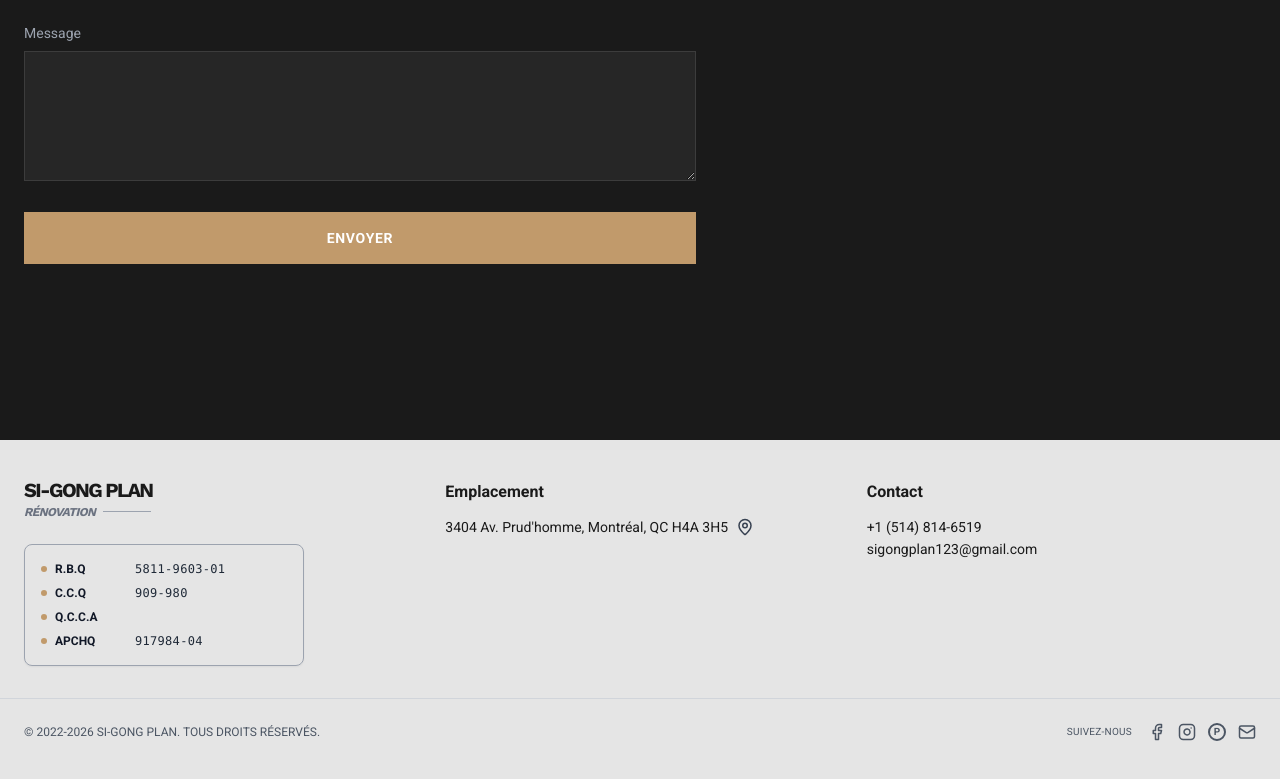
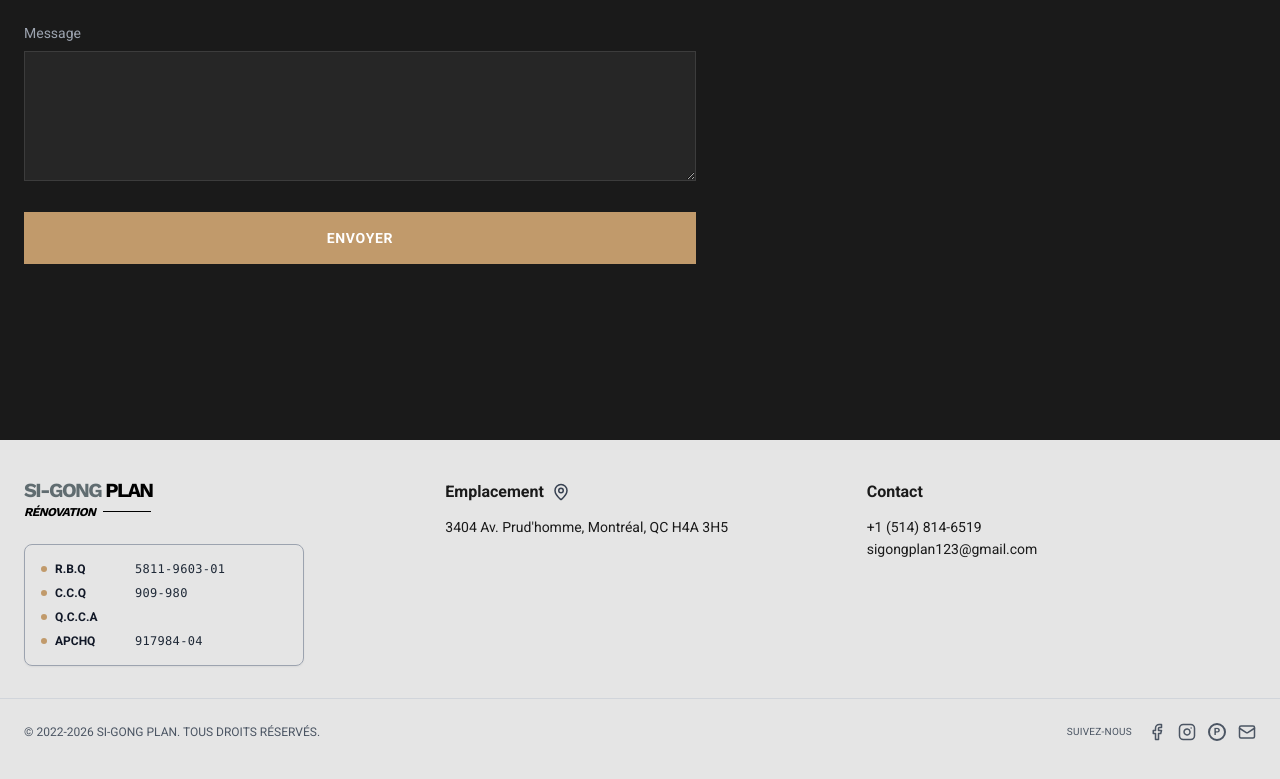
Before and after one commit to seungho2/sigong-plan, a React (Vite) app: page / in a window 1280 px wide. Shown: the part 3600-4379 px from the top of the page. Built offline with nearby package versions, Linux system fonts and the light colour scheme.

Commit message:
지도 아이콘 소제목 옆으로 변경

```diff
--- a/src/components/Footer.jsx
+++ b/src/components/Footer.jsx
@@ -12,10 +12,12 @@ const Footer = () => {
             <div className="container mx-auto px-6 grid md:grid-cols-3 gap-8 text-sm mb-8">
                 {/* Column 1: Brand */}
                 <div className="flex flex-col items-start">
-                    <h2 className="text-xl font-brand font-bold uppercase tracking-[-0.08em] leading-none">SI-GONG PLAN</h2>
+                    <h2 className="text-xl font-brand font-bold uppercase tracking-[-0.08em] leading-none">
+                        <span className="text-[#606c70]">SI-GONG</span> <span className="text-[#000000]">PLAN</span>
+                    </h2>
                     <div className="flex items-center gap-2 mt-1">
-                        <span className="font-brand text-gray-500 font-bold text-xs uppercase tracking-[-0.05em] italic">Rénovation</span>
-                        <div className="h-[1px] w-12 bg-gray-400"></div>
+                        <span className="font-brand font-bold text-xs uppercase tracking-[-0.05em] italic text-[#000000]">Rénovation</span>
+                        <div className="h-[1px] w-12 bg-[#000000]"></div>
                     </div>
                     {/* License Info */}
                     <div className="mt-6 block w-full max-w-[280px] border border-gray-400 rounded-lg p-4 shadow-sm hover:border-[var(--color-secondary)] transition-colors duration-300">
@@ -53,16 +55,8 @@ const Footer = () => {
 
                 {/* Column 2: Location */}
                 <div>
-                    <h3 className="text-base font-bold mb-3">{t.footer.location}</h3>
-                    <p className="text-[#1A1A1A] leading-relaxed flex items-center gap-2">
-                        <a
-                            href="https://www.google.com/maps/search/?api=1&query=3404+Av.+Prud'homme,+Montréal,+QC+H4A+3H5"
-                            target="_blank"
-                            rel="noopener noreferrer"
-                            className="hover:text-[var(--color-secondary)] transition-colors"
-                        >
-                            {t.footer.address}
-                        </a>
+                    <div className="flex items-center gap-2 mb-3">
+                        <h3 className="text-base font-bold">{t.footer.location}</h3>
                         <a
                             href="https://www.google.com/maps/search/?api=1&query=3404+Av.+Prud'homme,+Montréal,+QC+H4A+3H5"
                             target="_blank"
@@ -71,6 +65,16 @@ const Footer = () => {
                             aria-label="View on Google Maps"
                         >
                             <MapPin size={18} />
+                        </a>
+                    </div>
+                    <p className="text-[#1A1A1A] leading-relaxed">
+                        <a
+                            href="https://www.google.com/maps/search/?api=1&query=3404+Av.+Prud'homme,+Montréal,+QC+H4A+3H5"
+                            target="_blank"
+                            rel="noopener noreferrer"
+                            className="hover:text-[var(--color-secondary)] transition-colors"
+                        >
+                            {t.footer.address}
                         </a>
                     </p>
                 </div>
```
